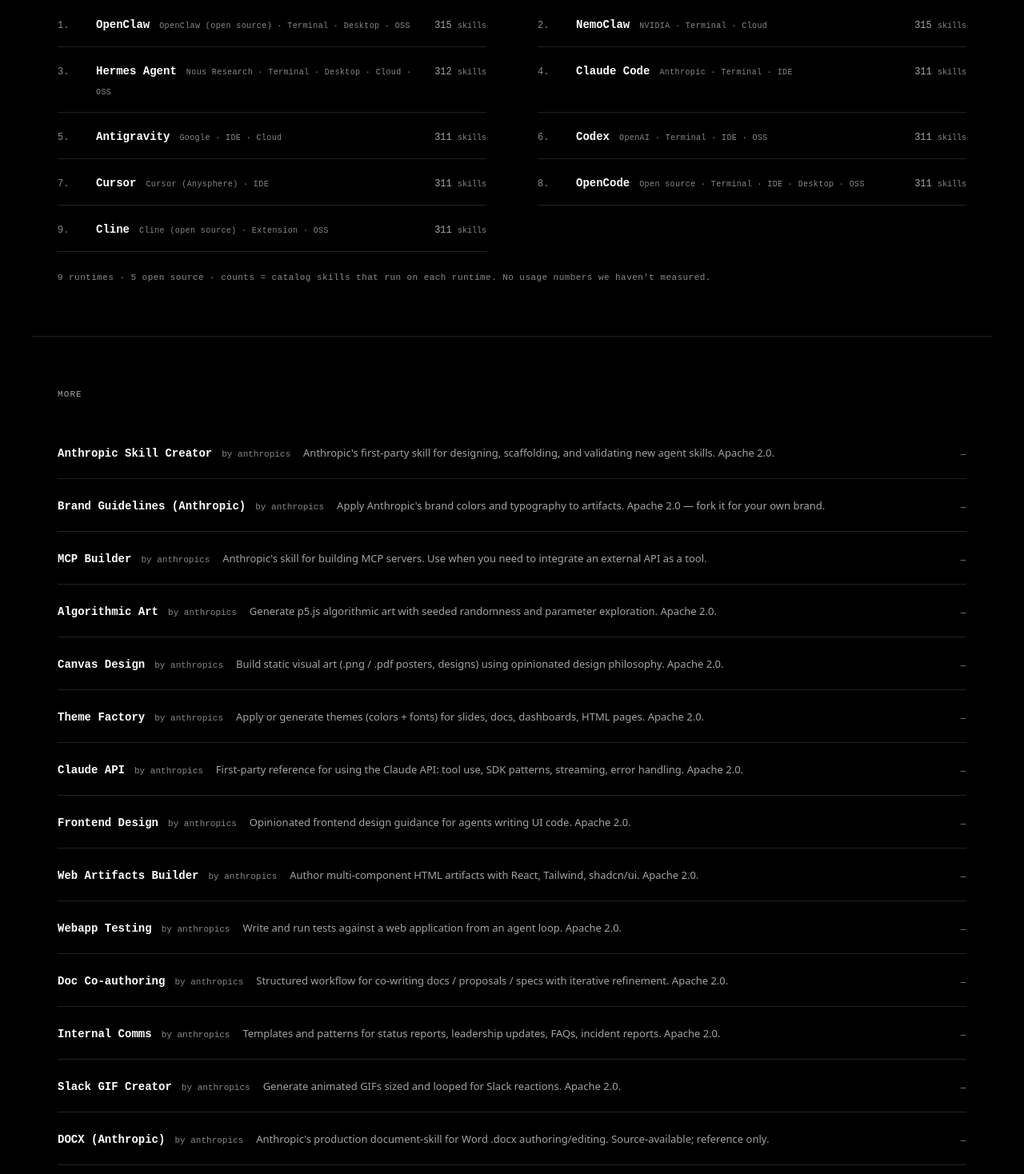
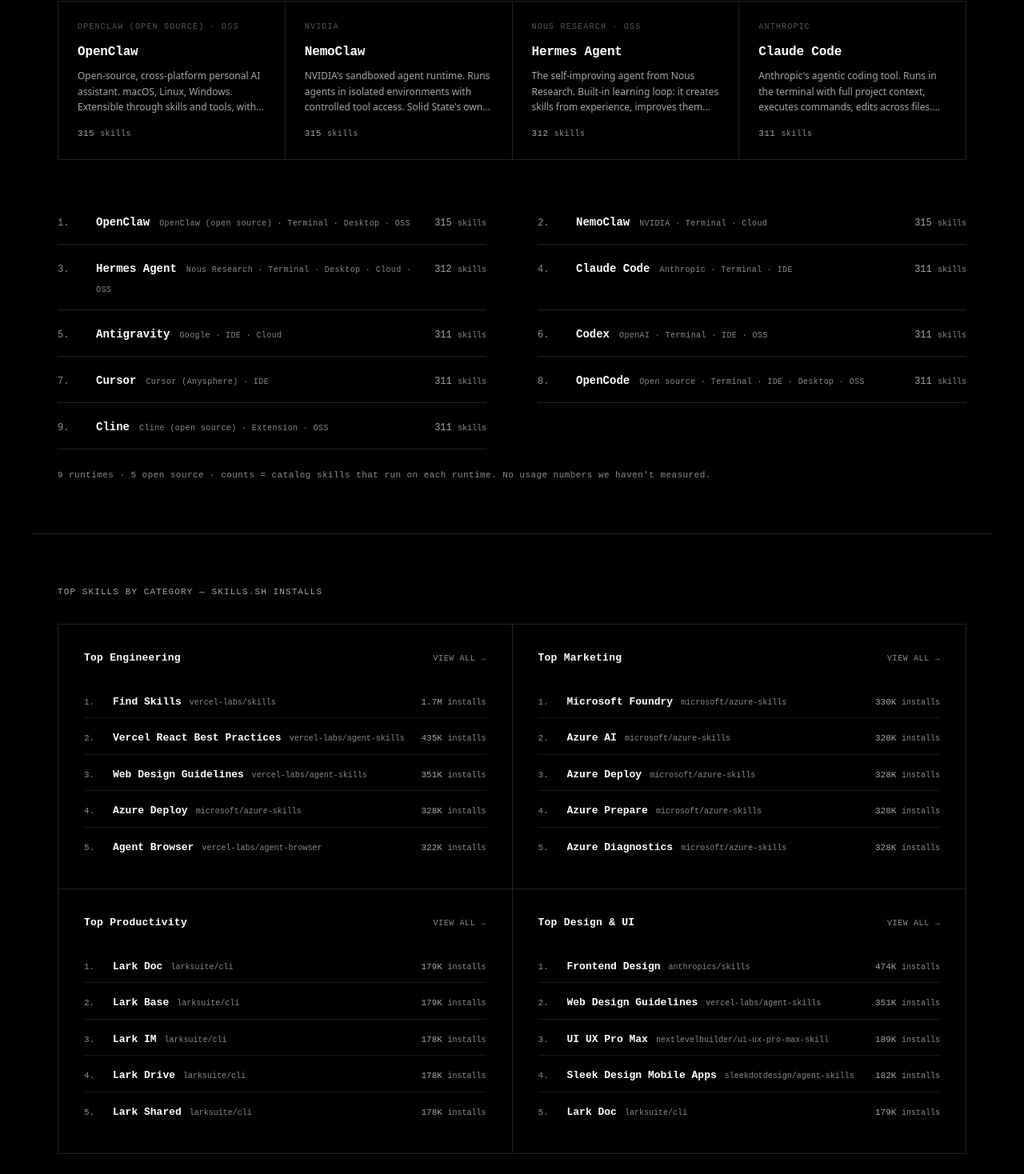
Before and after one commit to solidstatecc/solidstate.cc, a Next.js app: page / in a window 1280 px wide. Shown: the part 1600-3068 px from the top of the page at 80% size. Built offline with nearby package versions, Linux system fonts and the light colour scheme.

Commit message:
Home: top-runtime hero cards + category top-5 skill boards (skills.sh installs)

```diff
--- a/app/page.tsx
+++ b/app/page.tsx
@@ -1,12 +1,18 @@
 "use client"
 import Link from "next/link"
-import { skills, getFeaturedSkills, STATS } from "@/lib/skills"
+import { skills, getFeaturedSkills, getTopByCategory, STATS } from "@/lib/skills"
 import { getRankedAgents, AGENT_STATS, SURFACE_LABEL } from "@/lib/agents"
 import { priceDisplay } from "@/lib/x402"
+import { formatInstalls } from "@/lib/format"
+
+const BOARD_CATEGORIES = ["Engineering", "Marketing", "Productivity", "Design & UI"]
 
 export default function HomePage() {
   const featured = getFeaturedSkills()
   const rankedAgents = getRankedAgents(skills)
+  const heroAgents = rankedAgents.slice(0, 4)
+  const boards = BOARD_CATEGORIES.map(c => ({ category: c, top: getTopByCategory(c, 5) }))
+    .filter(b => b.top.length >= 3)
 
   return (
     <div style={{ backgroundColor: "#000000", minHeight: "100vh" }}>
@@ -213,6 +219,69 @@
           </Link>
         </div>
 
+        {/* Hero cards — top 4 runtimes */}
+        <div style={{
+          display: "grid",
+          gridTemplateColumns: "repeat(auto-fill, minmax(240px, 1fr))",
+          gap: "1px",
+          backgroundColor: "#222222",
+          border: "1px solid #222222",
+          marginBottom: "48px",
+        }}>
+          {heroAgents.map(({ agent, skillCount }) => (
+            <Link key={agent.id} href={`/agents/${agent.slug}`} style={{
+              display: "block",
+              backgroundColor: "#000000",
+              padding: "24px",
+              transition: "background 0.1s",
+            }}
+            onMouseEnter={e => (e.currentTarget.style.background = "#0a0a0a")}
+            onMouseLeave={e => (e.currentTarget.style.background = "#000000")}
+            >
+              <div style={{
+                fontFamily: "monospace",
+                fontSize: "10px",
+                color: "#555555",
+                letterSpacing: "0.12em",
+                textTransform: "uppercase",
+                marginBottom: "12px",
+              }}>
+                {agent.vendor}{agent.openSource ? " · OSS" : ""}
+              </div>
+              <div style={{
+                fontFamily: "monospace",
+                fontSize: "16px",
+                fontWeight: 700,
+                color: "#ffffff",
+                letterSpacing: "-0.01em",
+                marginBottom: "8px",
+              }}>
+                {agent.name}
+              </div>
+              <div style={{
+                fontSize: "12px",
+                color: "var(--muted)",
+                lineHeight: 1.6,
+                marginBottom: "16px",
+                display: "-webkit-box",
+                WebkitLineClamp: 3,
+                WebkitBoxOrient: "vertical",
+                overflow: "hidden",
+              }}>
+                {agent.description}
+              </div>
+              <div style={{
+                fontFamily: "monospace",
+                fontSize: "11px",
+                color: "var(--muted)",
+                letterSpacing: "0.04em",
+              }}>
+                {skillCount} <span style={{ color: "var(--muted-dim)", fontSize: "10px" }}>skills</span>
+              </div>
+            </Link>
+          ))}
+        </div>
+
         <div style={{
           display: "grid",
           gridTemplateColumns: "repeat(auto-fill, minmax(420px, 1fr))",
@@ -279,6 +348,121 @@
           marginTop: "24px",
         }}>
           {`${AGENT_STATS.totalAgents} runtimes · ${AGENT_STATS.openSource} open source · counts = catalog skills that run on each runtime. No usage numbers we haven't measured.`}
+        </div>
+      </section>
+
+      {/* Category boards — top skills by measured installs */}
+      <section style={{
+        maxWidth: "1200px",
+        margin: "0 auto",
+        padding: "64px 32px",
+        borderBottom: "1px solid #222222",
+      }}>
+        <div style={{
+          fontFamily: "monospace",
+          fontSize: "11px",
+          color: "var(--muted)",
+          letterSpacing: "0.1em",
+          textTransform: "uppercase",
+          marginBottom: "32px",
+        }}>
+          Top skills by category — skills.sh installs
+        </div>
+
+        <div style={{
+          display: "grid",
+          gridTemplateColumns: "repeat(auto-fill, minmax(420px, 1fr))",
+          gap: "1px",
+          backgroundColor: "#222222",
+          border: "1px solid #222222",
+        }}>
+          {boards.map(({ category, top }) => (
+            <div key={category} style={{ backgroundColor: "#000000", padding: "32px" }}>
+              <div style={{
+                display: "flex",
+                justifyContent: "space-between",
+                alignItems: "baseline",
+                marginBottom: "20px",
+              }}>
+                <span style={{
+                  fontFamily: "monospace",
+                  fontSize: "13px",
+                  fontWeight: 700,
+                  color: "#ffffff",
+                  letterSpacing: "0.02em",
+                }}>
+                  Top {category}
+                </span>
+                <Link href={`/skills?category=${encodeURIComponent(category)}`} style={{
+                  fontFamily: "monospace",
+                  fontSize: "10px",
+                  color: "var(--muted-dim)",
+                  letterSpacing: "0.06em",
+                  textTransform: "uppercase",
+                }}>
+                  View all →
+                </Link>
+              </div>
+              {top.map((skill, i) => (
+                <Link key={skill.id} href={`/skills/${skill.slug}`} style={{
+                  display: "grid",
+                  gridTemplateColumns: "24px 1fr auto",
+                  alignItems: "baseline",
+                  gap: "12px",
+                  padding: "10px 0",
+                  borderBottom: i < top.length - 1 ? "1px solid #1a1a1a" : "none",
+                  transition: "background 0.1s",
+                }}
+                onMouseEnter={e => (e.currentTarget.style.background = "#0a0a0a")}
+                onMouseLeave={e => (e.currentTarget.style.background = "transparent")}
+                >
+                  <span style={{
+                    fontFamily: "monospace",
+                    fontSize: "11px",
+                    color: "var(--muted-dim)",
+                  }}>
+                    {i + 1}.
+                  </span>
+                  <span style={{ overflow: "hidden", textOverflow: "ellipsis", whiteSpace: "nowrap" }}>
+                    <span style={{
+                      fontFamily: "monospace",
+                      fontSize: "13px",
+                      fontWeight: 600,
+                      color: "#ffffff",
+                      marginRight: "10px",
+                    }}>
+                      {skill.name}
+                    </span>
+                    <span style={{
+                      fontFamily: "monospace",
+                      fontSize: "10px",
+                      color: "#888888",
+                    }}>
+                      {skill.author}
+                    </span>
+                  </span>
+                  <span style={{
+                    fontFamily: "monospace",
+                    fontSize: "11px",
+                    color: "var(--muted)",
+                    whiteSpace: "nowrap",
+                  }}>
+                    {formatInstalls(skill.stats!.installs!)} <span style={{ color: "var(--muted-dim)", fontSize: "10px" }}>installs</span>
+                  </span>
+                </Link>
+              ))}
+            </div>
+          ))}
+        </div>
+
+        <div style={{
+          fontFamily: "monospace",
+          fontSize: "11px",
+          color: "var(--muted-dim)",
+          letterSpacing: "0.04em",
+          marginTop: "24px",
+        }}>
+          {`Install counts are real — skills.sh public telemetry. Skills without telemetry don't rank.`}
         </div>
       </section>
 
--- a/lib/skills.ts
+++ b/lib/skills.ts
@@ -943,6 +943,17 @@
 }
 
 /**
+ * Top skills in a category, ranked by measured installs (skills.sh telemetry).
+ * Only skills with real install counts qualify — no telemetry, no rank.
+ */
+export function getTopByCategory(category: string, n = 5): Skill[] {
+  return skills
+    .filter((s) => (s.stats?.installs ?? 0) > 0 && s.categories.includes(category))
+    .sort((a, b) => (b.stats!.installs ?? 0) - (a.stats!.installs ?? 0))
+    .slice(0, n)
+}
+
+/**
  * Licenses that do NOT grant us the right to host, mirror, bundle, or sell a skill.
  * "undeclared" = upstream author stated nothing (all rights reserved by default).
  * "unknown"    = we couldn't determine it.
```
